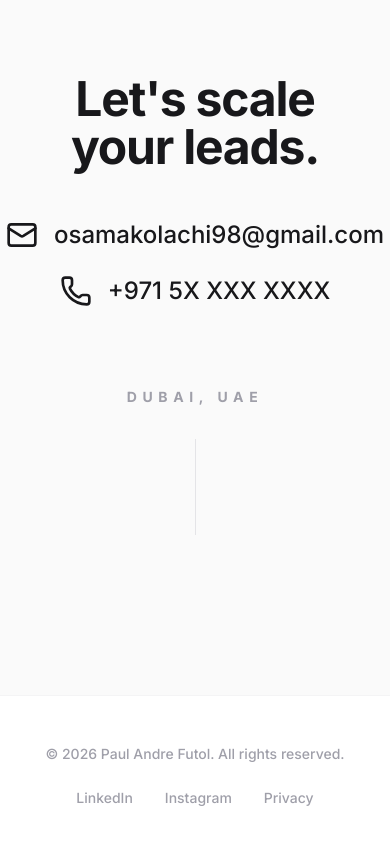
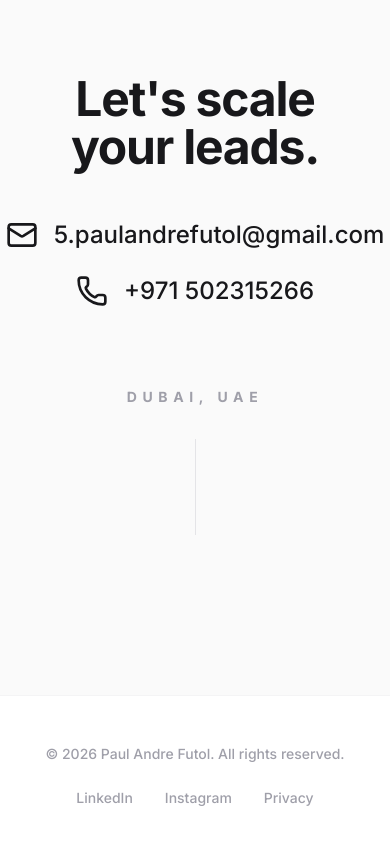
Before and after one commit to PaulAndre0809/Marketing-portfolio, a React (Vite) app: page / in a window 390 px wide. Shown: the part 6347-7191 px from the top of the page. Built offline with nearby package versions, Linux system fonts and the light colour scheme.

Commit message:
Email and Phone change

```diff
--- a/src/App.tsx
+++ b/src/App.tsx
@@ -419,18 +419,18 @@ export default function App() {
               <h2 className="text-5xl md:text-8xl font-bold tracking-tight mb-12">Let's scale <br />your leads.</h2>
               <div className="flex flex-col items-center gap-6">
                 <a
-                  href="mailto:contact@example.com"
+                  href="mailto:5.paulandrefutol@gmail.com"
                   className="text-2xl md:text-4xl font-medium hover:text-zinc-500 transition-colors flex items-center gap-4"
                 >
                   <Mail className="w-8 h-8" />
-                  osamakolachi98@gmail.com
+                  5.paulandrefutol@gmail.com
                 </a>
                 <a
-                  href="tel:+971000000000"
+                  href="tel:+971502315266"
                   className="text-2xl md:text-4xl font-medium hover:text-zinc-500 transition-colors flex items-center gap-4"
                 >
                   <Phone className="w-8 h-8" />
-                  +971 5X XXX XXXX
+                  +971 502315266
                 </a>
               </div>
               <div className="mt-20">
```
